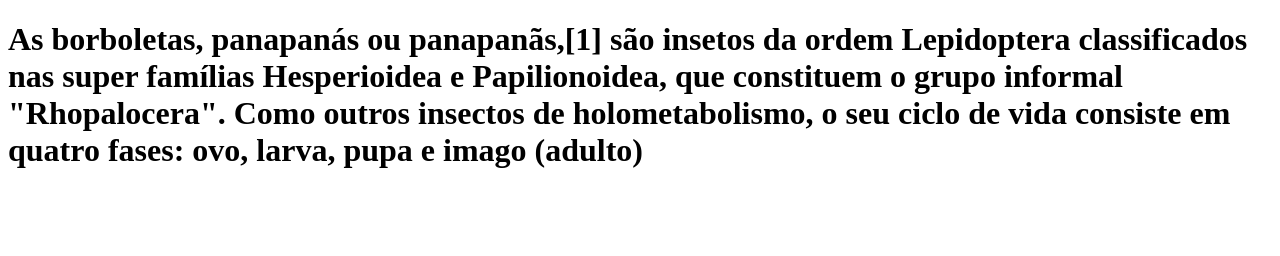
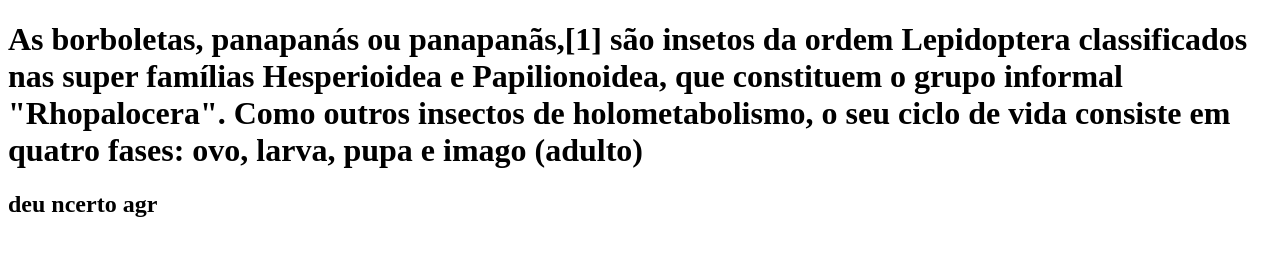
Before and after one commit to marialves868/curso-git, a plain HTML site: page index.html in a window 1280 px wide. Drawn offline with Linux system fonts and the light colour scheme.

Commit message:
13 commit -[dev1] corrigindo...

```diff
--- a/index.html
+++ b/index.html
@@ -3,9 +3,10 @@
 <head>
     <meta charset="UTF-8">
     <meta name="viewport" content="width=device-width, initial-scale=1.0">
-    <title>Document</title>
+ <title>corrigido</title>
 </head>
 <body>
     <h1>As borboletas, panapanás ou panapanãs,[1] são insetos da ordem Lepidoptera classificados nas super famílias Hesperioidea e Papilionoidea, que constituem o grupo informal "Rhopalocera". Como outros insectos de holometabolismo, o seu ciclo de vida consiste em quatro fases: ovo, larva, pupa e imago (adulto)</h1>
+ <h2>deu ncerto agr</h2>
 </body>
 </html>
```
